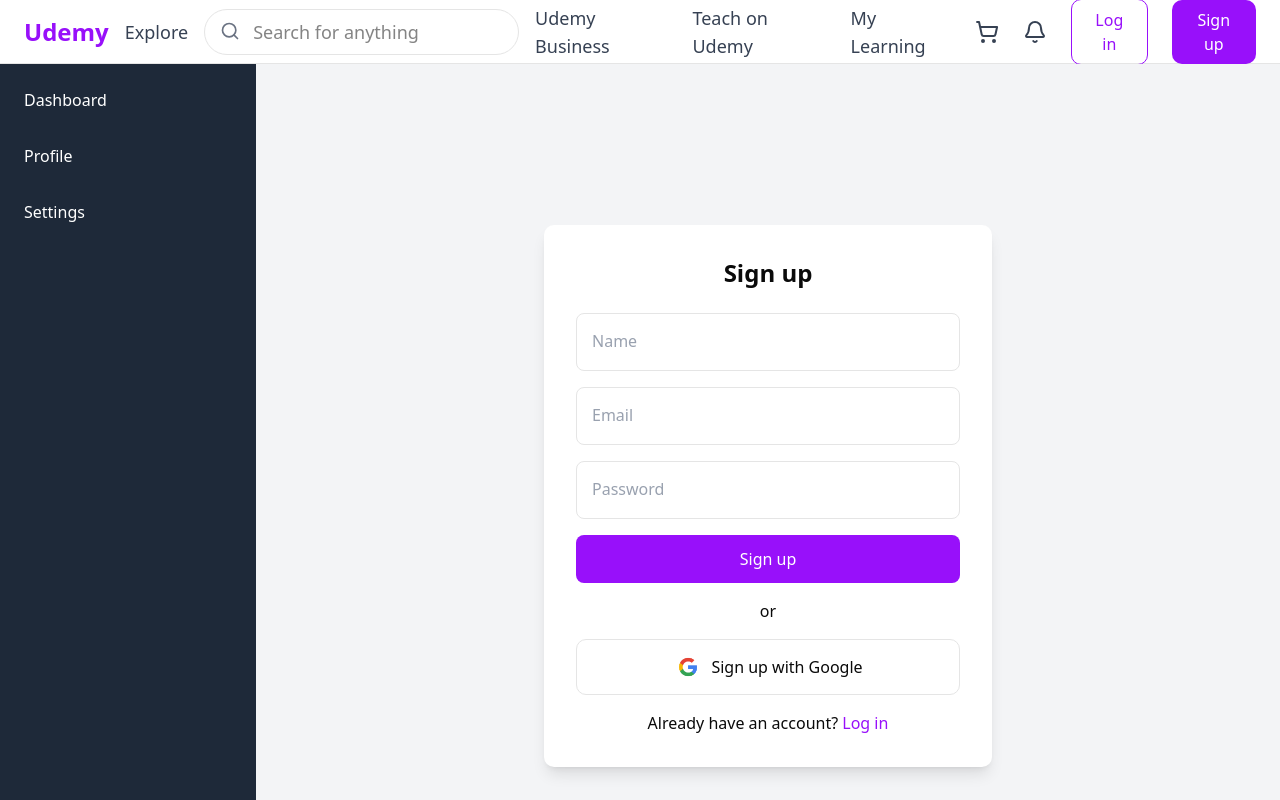
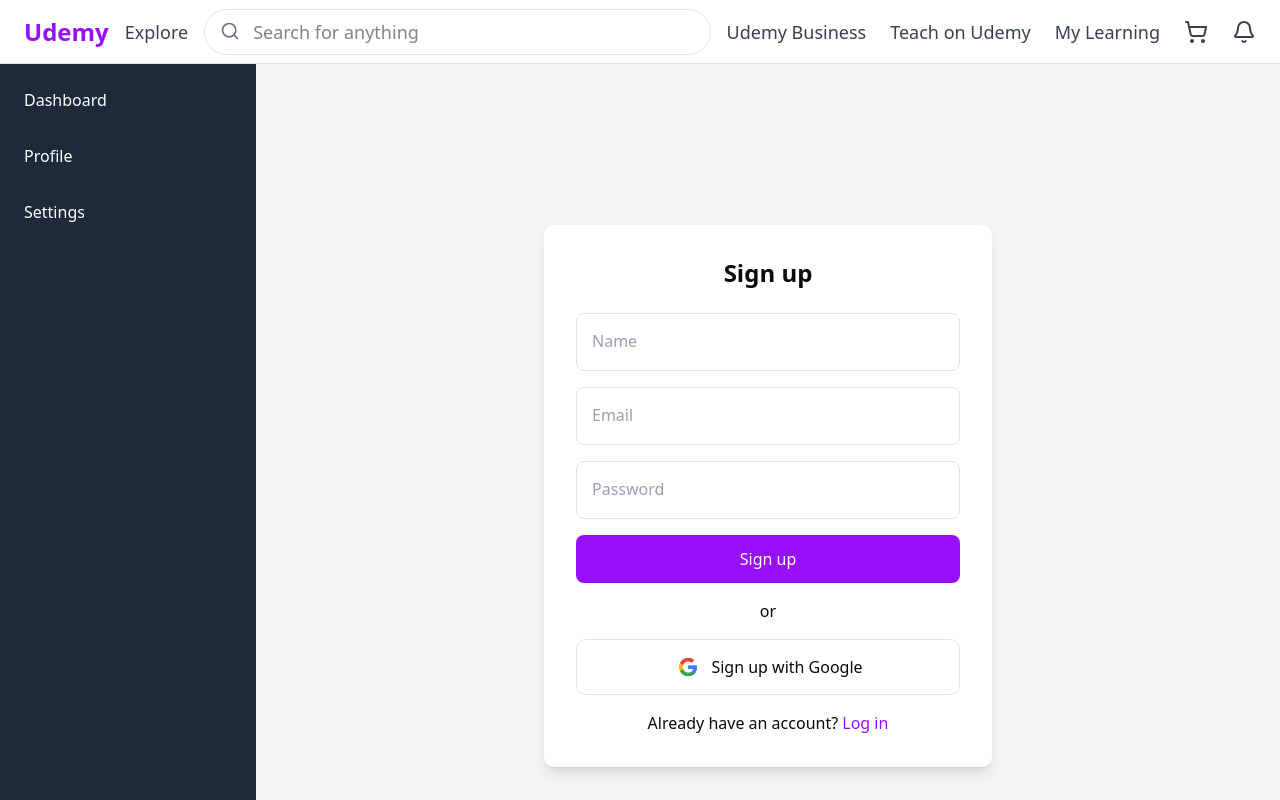
Before and after one commit to nitish1899/udemy-clone_frontend, a Next.js app: page /signup in a window 1280 px wide. Shown: the top 800 px of the page. Built offline with nearby package versions, Linux system fonts and the light colour scheme; no server answers.

Commit message:
comment out login feature

```diff
--- a/src/app/components/Navbar.tsx
+++ b/src/app/components/Navbar.tsx
@@ -106,10 +106,9 @@
         </button>
 
         {/* Check if user is logged in */}
-        {session?.user ? (
-          <div className="flex items-center space-x-4">
-            {/* User Profile Picture */}
-            {/* <div className="w-10 h-10 rounded-full bg-gray-300 flex items-center justify-center">
+        {/* User Profile Picture */}
+        {/*
+            <div className="w-10 h-10 rounded-full bg-gray-300 flex items-center justify-center">
               <Image
                 src={"/default-avatar.png"}
                 alt={getUserInitials(session.user.name)}
@@ -117,13 +116,15 @@
                 height={40}
                 className="rounded-full cursor-pointer"
               />
-            </div> */}
+            </div>
+        */}
 
+        {/* {session?.user ? (
+          <div className="flex items-center space-x-4">
             <div className="w-10 h-10 rounded-full bg-purple-600 text-white flex items-center justify-center font-bold uppercase">
               {getUserInitials(session.user.name)}
             </div>
 
-            {/* Logout Button */}
             <button
               onClick={handleLogout}
               className="border border-red-500 text-red-500 px-4 py-2 rounded-lg hover:bg-red-500 hover:text-white cursor-pointer"
@@ -133,7 +134,6 @@
           </div>
         ) : (
           <>
-            {/* Login & Signup Buttons */}
             <Link href="/login">
               <button className="border border-purple-600 text-purple-600 px-4 py-2 rounded-lg hover:bg-purple-600 hover:text-white cursor-pointer">
                 Log in
@@ -145,7 +145,7 @@
               </button>
             </Link>
           </>
-        )}
+        )} */}
       </div>
 
       {/* Mobile Menu */}
```
Also changed, not shown: src/app/signup/page.tsx (+0 -31 lines), 1 other file (tests, documents, lock files or other folders).
